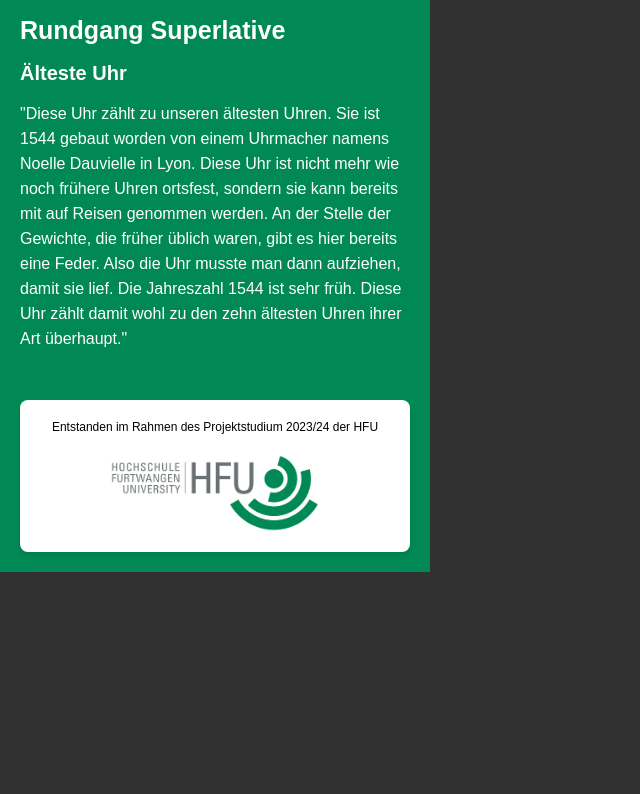
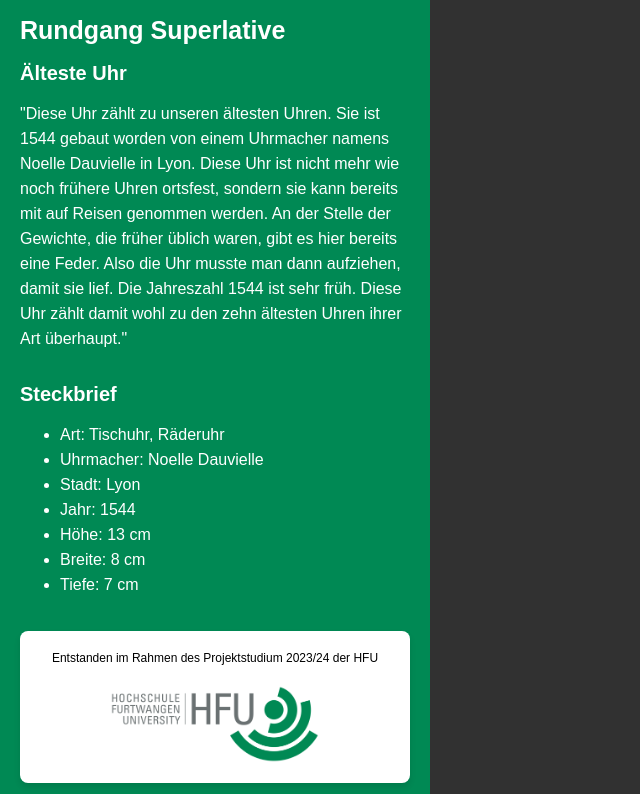
Before and after one commit to mirreko/projekt-uhrenmuseum, a plain HTML site: page 02-superlative.html in a window 1280 px wide. Shown: the part 401-1195 px from the top of the page, without its empty margins (0-640 px from the left). Before the commit the page ends 973 px from the top, so only its background shows below. Drawn offline with Linux system fonts and the light colour scheme.

Commit message:
steckbrief added

```diff
--- a/02-superlative.html
+++ b/02-superlative.html
@@ -31,7 +31,16 @@
             Die Jahreszahl 1544 ist sehr früh.
             Diese Uhr zählt damit wohl zu den zehn ältesten Uhren ihrer Art überhaupt."
         </p>
-
+        <h2>Steckbrief</h2>
+        <ul>
+            <li>Art: Tischuhr, Räderuhr</li>
+            <li>Uhrmacher: Noelle Dauvielle</li>
+            <li>Stadt: Lyon</li>
+            <li>Jahr: 1544</li>
+            <li>Höhe: 13 cm</li>
+            <li>Breite: 8 cm</li>
+            <li>Tiefe: 7 cm</li>
+        </ul>
         <br>
         <div class="hfu-wrapper">
             <sub>Entstanden im Rahmen des Projektstudium 2023/24 der HFU</sub>
--- a/styles.css
+++ b/styles.css
@@ -37,13 +37,17 @@ height: auto;
     align-items: center;
 }
 
-h1, h2, p {
+h1, h2, p, li {
     color: white
 }
 
 sub {
     font-size: 12px;
     padding-bottom: 20px;
+}
+
+li {
+    line-height: 25px;
 }
 
 p{
```
